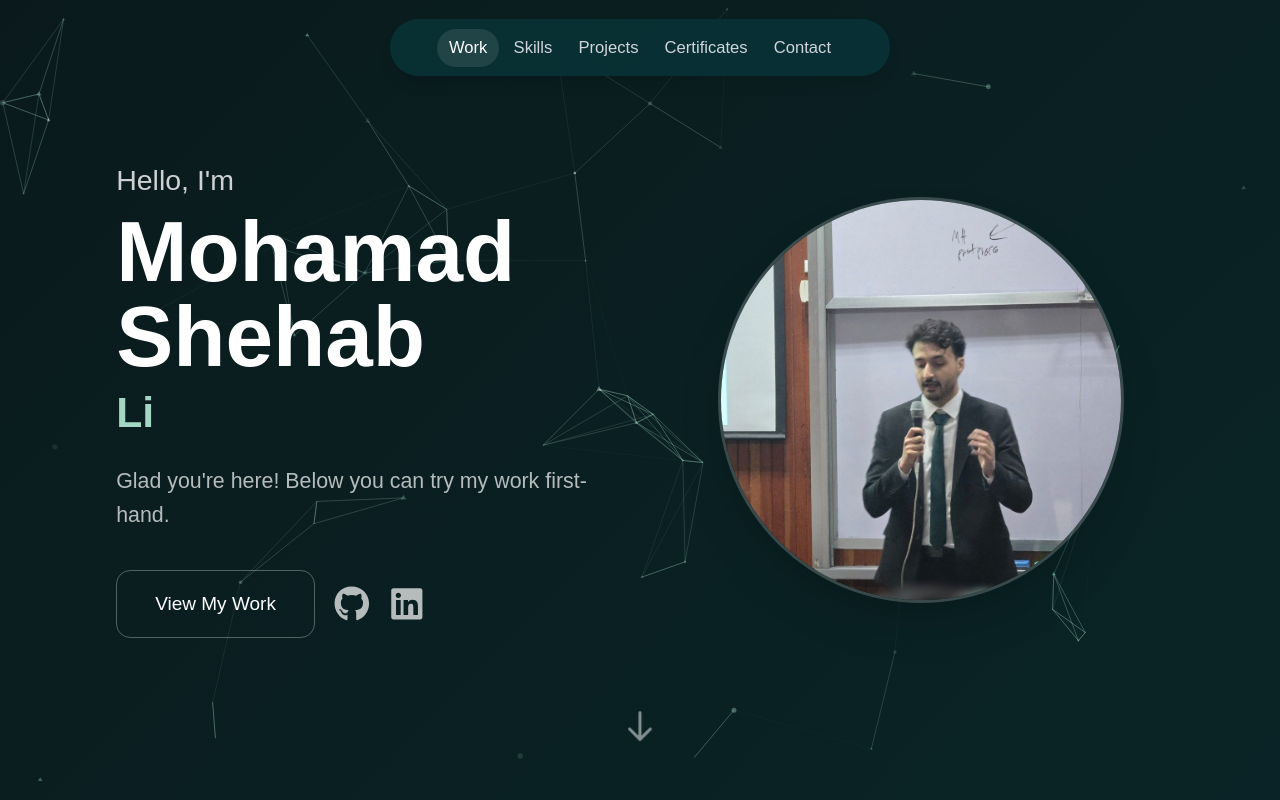
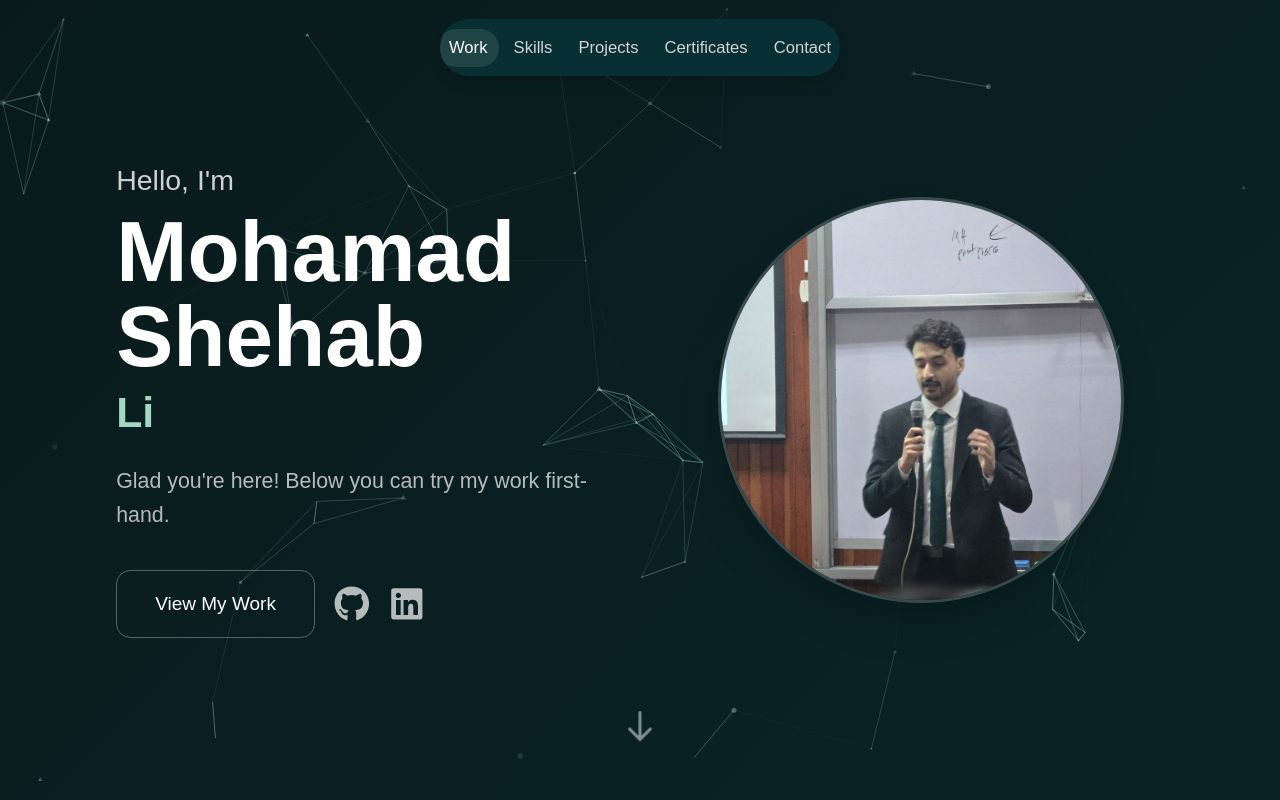
Before and after one commit to mohamadtshehab/portfolio, a Next.js app: page / in a window 1280 px wide. Shown: the top 800 px of the page. Built offline with nearby package versions, Linux system fonts and the light colour scheme; no server answers.

Commit message:
Narrow portfolio header

```diff
--- a/src/app/components/Header.tsx
+++ b/src/app/components/Header.tsx
@@ -90,7 +90,7 @@ export default function Header() {
         />
       ) : null}
 
-      <div className="relative z-[55] mx-auto mt-3 max-w-[min(500px,calc(100%-1.5rem))] px-0 sm:mt-4">
+      <div className="relative z-[55] mx-auto mt-3 max-w-[min(400px,calc(100%-1.5rem))] px-0 sm:mt-4">
         <div
           className="flex flex-col overflow-hidden rounded-2xl shadow-lg md:rounded-full md:px-1 md:py-0.5"
           style={{
```
